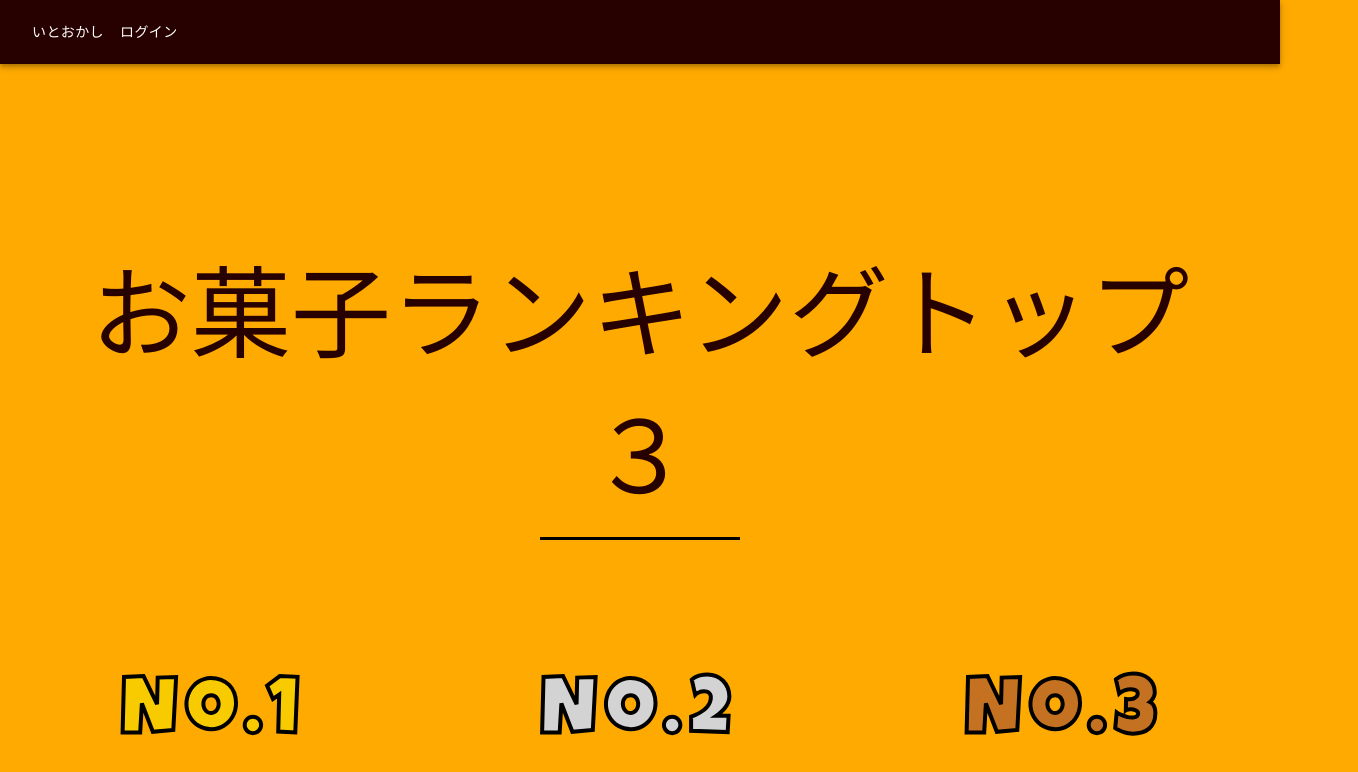
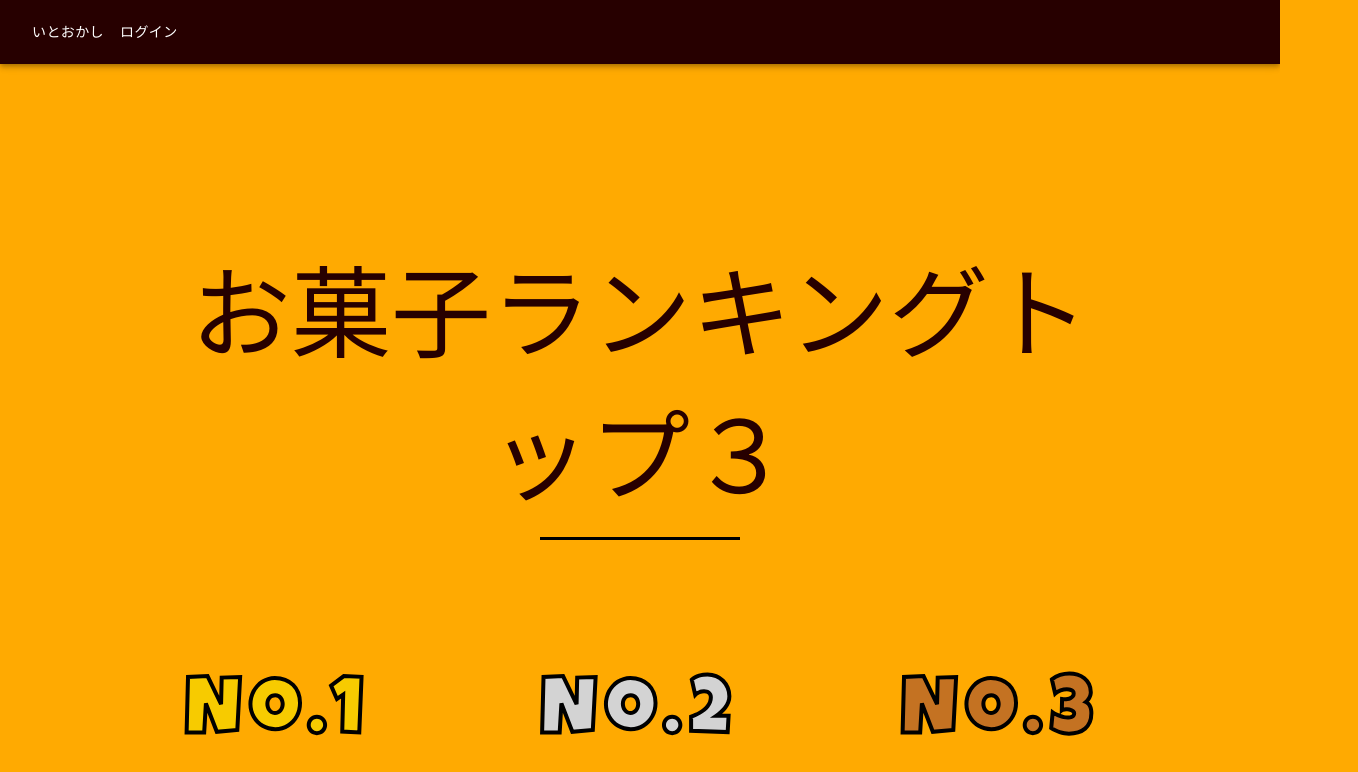
Before and after one commit to Ito-ocashi-review/ior-front, a Next.js app: page / in a window 1280 px wide. Shown: the top 772 px of the page, 1358 px wide, since content can reach past the window. Built offline with nearby package versions, Linux system fonts and the light colour scheme; no server answers.

Commit message:
横幅を修正

```diff
--- a/pages/index.tsx
+++ b/pages/index.tsx
@@ -1,6 +1,6 @@
 import React from 'react';
 import {
-  Button, Grid,
+  Button, Container, Grid,
 } from '@material-ui/core';
 import { makeStyles } from '@material-ui/core/styles';
 import withReactContent from 'sweetalert2-react-content';
@@ -62,6 +62,7 @@ const Index: React.FC = () => {
   const classes = useStyles();
 
   return (
+    <Container maxWidth="xl">
       <div className={classes.top}>
         <div className={classes.section}>
           <span className={`${classes.title} title`}>お菓子ランキングトップ３</span>
@@ -98,6 +99,7 @@ const Index: React.FC = () => {
         </Button>
         )}
       </div>
+    </Container>
   );
 };
 
```
Lines whose indentation alone changed are shown as unchanged.
